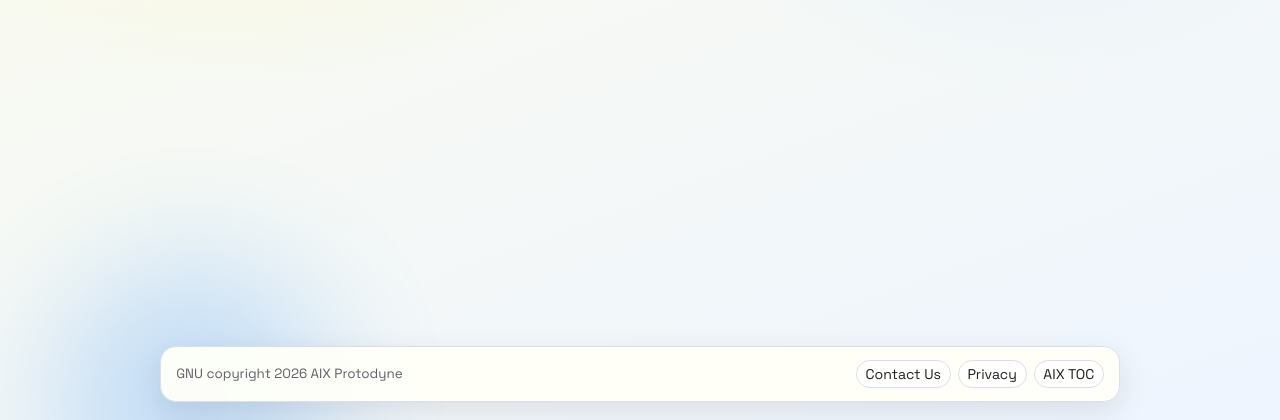
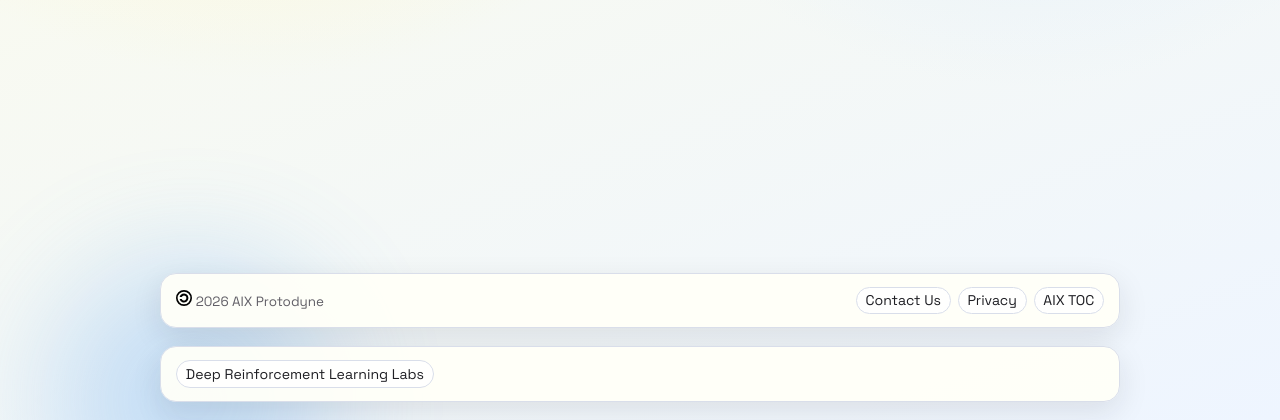
Before and after one commit to davidabelin/rps, a Flask app: page / in a window 1280 px wide. Shown: the part 560-980 px from the top of the page. Run offline with Flask 3, Linux system fonts and the light colour scheme; some web fonts are replaced.

Commit message:
Clamp RPS footer copyleft icon and refresh footer tests
- add a missing `.copyleft-mark` rule in the RPS theme to cap the footer icon at `16px`
- keep the footer copyleft SVG explicitly sized with `width="16"` and `height="16"`
- update footer tests to assert the SVG footer marker and explicit `16x16` dimensions instead of the old plain-text footer string
- preserve the `2026 AIX Protodyne` footer label while preventing oversize icon rendering
- verify with `PYTHONPATH=. pytest tests/test_pages.py -q`

```diff
--- a/rps_web/static/css/theme.css
+++ b/rps_web/static/css/theme.css
@@ -809,6 +809,14 @@ input[type="number"] {
   font-size: 0.84rem;
 }
 
+.copyleft-mark {
+  width: 16px;
+  height: 16px;
+  max-width: 16px;
+  max-height: 16px;
+  flex: 0 0 auto;
+}
+
 .footer-links {
   display: flex;
   flex-wrap: wrap;
--- a/rps_web/templates/base.html
+++ b/rps_web/templates/base.html
@@ -31,7 +31,10 @@
     </main>
     <footer class="site-footer">
       <div class="footer-inner">
-        <p class="footer-copy">GNU copyright 2026 AIX Protodyne</p>
+        <p class="footer-copy">
+          <img class="copyleft-mark" src="{{ url_for('static', filename='icons/copyleft.svg') }}" alt="" aria-hidden="true" width="16" height="16">
+          <span>2026 AIX Protodyne</span>
+        </p>
         <nav class="footer-links" aria-label="AIX footer">
           <a href="{{ aix_contact_url }}">Contact Us</a>
           <a href="{{ aix_privacy_url }}">Privacy</a>
@@ -39,5 +42,13 @@
         </nav>
       </div>
     </footer>
+	<footer class="site-footer">
+      <div class="footer-inner">
+
+        <nav class="footer-links" aria-label="DRL footer">
+		  <a href="{{ url_for('main.home') }}">Deep Reinforcement Learning Labs</a>
+        </nav>
+      </div>
+    </footer>
   </body>
 </html>
```
Also changed, not shown: tests/test_pages.py (+4 -1 lines), rps_web/static/icons/copyleft.ico (added), rps_web/static/icons/copyleft.svg (added), rps_web/static/icons/play_gestures/quadritrigon.svg (deleted).
